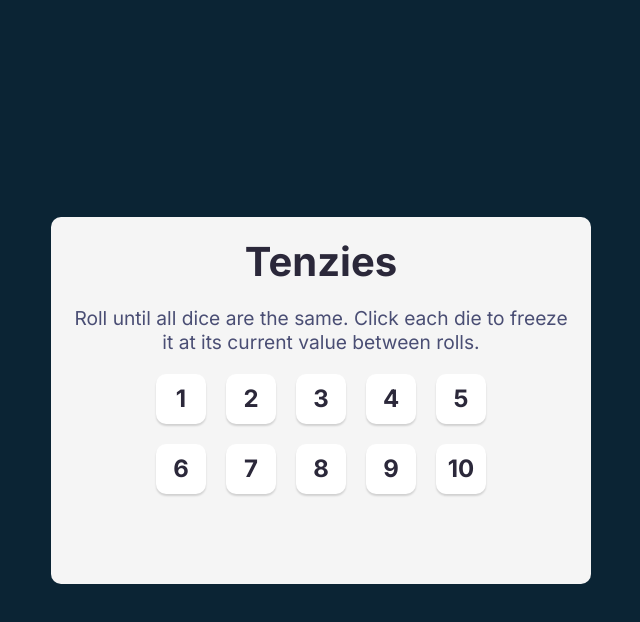
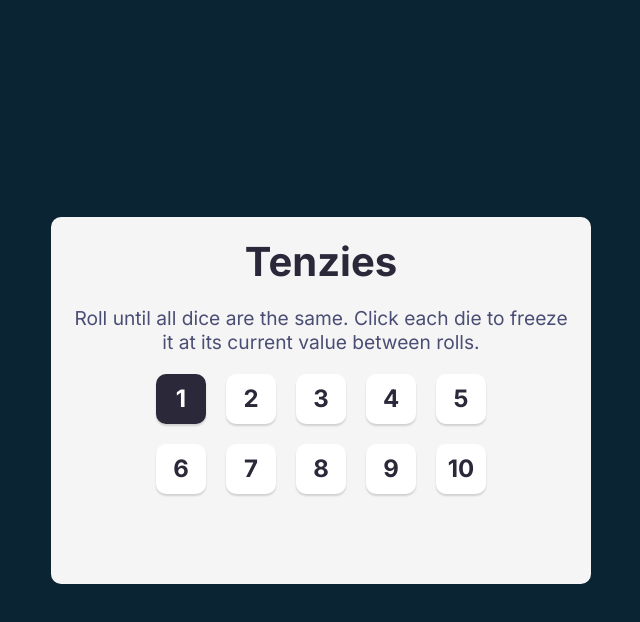
Before and after one commit to ndrsov/tenzies-game, a React (Vite) app: page / in a window 1280 px wide. In both pictures the pointer is over the button 500 px from the left and 398 px from the top of the page. Shown: the top 622 px of the page, without its empty margins (319-959 px from the left). Built offline with nearby package versions, Linux system fonts and the light colour scheme.

Commit message:
Add active and hover effects to dice buttons

```diff
--- a/src/index.css
+++ b/src/index.css
@@ -57,3 +57,12 @@ p {
   font-weight: bold;
   color: #2b283a;
 }
+
+.dice-container button:hover {
+  background-color: #2b283a;
+  color: #fff;
+}
+
+.dice-container button:active {
+  box-shadow: inset 5px 5px 10px rgba(0, 0, 0, 0.2);
+}
```
